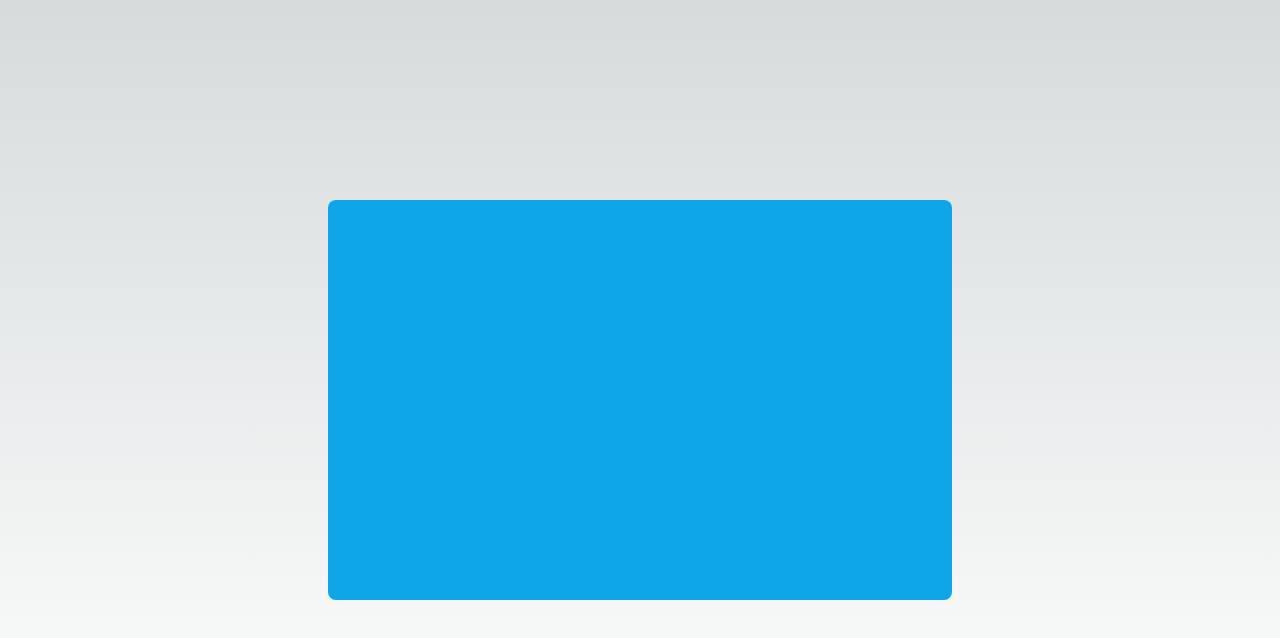
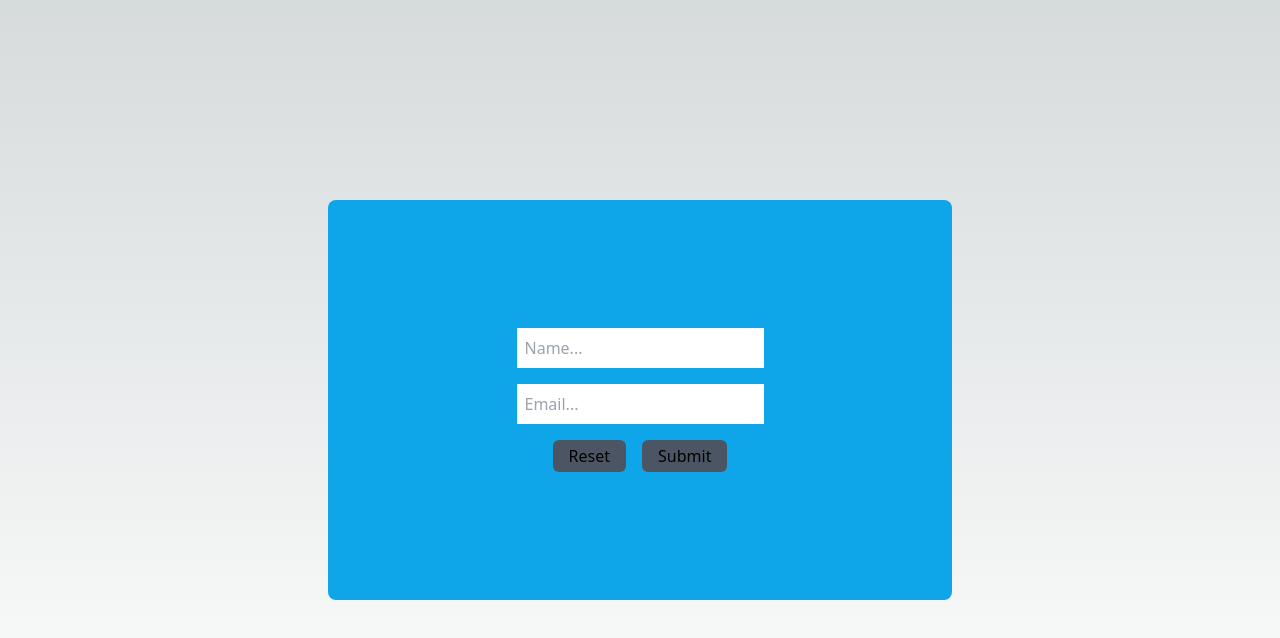
Before and after one commit to aaronwp21/user-manager, a Next.js app: page / in a window 1280 px wide. Both pictures are taken after a click on the button "New User". Shown: the top 638 px of the page. Built offline with nearby package versions, Linux system fonts and the light colour scheme.

Commit message:
basic form design and function

```diff
--- a/package.json
+++ b/package.json
@@ -9,11 +9,14 @@
     "lint": "next lint"
   },
   "dependencies": {
+    "@hookform/resolvers": "^3.3.2",
     "@reduxjs/toolkit": "^1.9.7",
     "next": "14.0.2",
     "react": "^18",
     "react-dom": "^18",
-    "react-redux": "^8.1.3"
+    "react-hook-form": "^7.48.2",
+    "react-redux": "^8.1.3",
+    "yup": "^1.3.2"
   },
   "devDependencies": {
     "@types/node": "^20",
--- /dev/null
+++ b/src/components/UserForm.tsx
@@ -0,0 +1,74 @@
+import React from 'react';
+
+import { useForm } from 'react-hook-form';
+
+import * as yup from 'yup';
+import { yupResolver } from '@hookform/resolvers/yup';
+
+const schema = yup.object().shape({
+  name: yup.string().max(100).required(),
+  email: yup.string().email().max(100).required(),
+});
+
+const defaults = {
+  name: '',
+  email: '',
+};
+
+function UserForm({ submitHandler }: any) {
+  const {
+    handleSubmit,
+    formState: { errors, isValid, isDirty, isSubmitting },
+    reset,
+    register,
+  } = useForm({
+    resolver: yupResolver(schema),
+    mode: 'onChange',
+    defaultValues: defaults,
+  });
+
+  let submitFn = (vals: any) => {
+    reset();
+    submitHandler(vals);
+  };
+
+  return (
+    <form onSubmit={handleSubmit(submitFn)} className="flex flex-col gap-4">
+      <div>
+        <input
+          className="p-2 text-black"
+          defaultValue={defaults.name}
+          placeholder="Name..."
+          {...register('name')}
+        />
+      </div>
+      <div>
+        <input
+          className="p-2 text-black"
+          defaultValue={defaults.email}
+          placeholder="Email..."
+          {...register('email')}
+        />
+      </div>
+      <div className="flex gap-4 justify-center">
+        <button
+          disabled={!isDirty}
+          className="bg-purple-600 disabled:bg-gray-600 px-4 py-1 rounded-md"
+          type="reset"
+          onClick={() => reset()}
+        >
+          Reset
+        </button>
+        <button
+          type="submit"
+          disabled={isSubmitting || !isDirty || (isDirty && !isValid)}
+          className="bg-purple-600 disabled:bg-gray-600 px-4 py-1 rounded-md"
+        >
+          Submit
+        </button>
+      </div>
+    </form>
+  );
+}
+
+export default UserForm;
--- a/src/pages/index.tsx
+++ b/src/pages/index.tsx
@@ -1,6 +1,7 @@
 import React, { useState } from 'react';
 import type { RootState } from '@/redux/store';
 import { useSelector } from 'react-redux';
+import UserForm from '@/components/UserForm';
 
 export default function Home() {
   const [newUserClicked, setNewUserClicked] = useState(false);
@@ -20,6 +21,7 @@ export default function Home() {
           >
             New User
           </button>
+          {newUserClicked ? <UserForm /> : ''}
         </div>
       </div>
     </main>
```
Also changed, not shown: 1 other file (tests, documents, lock files or other folders).
